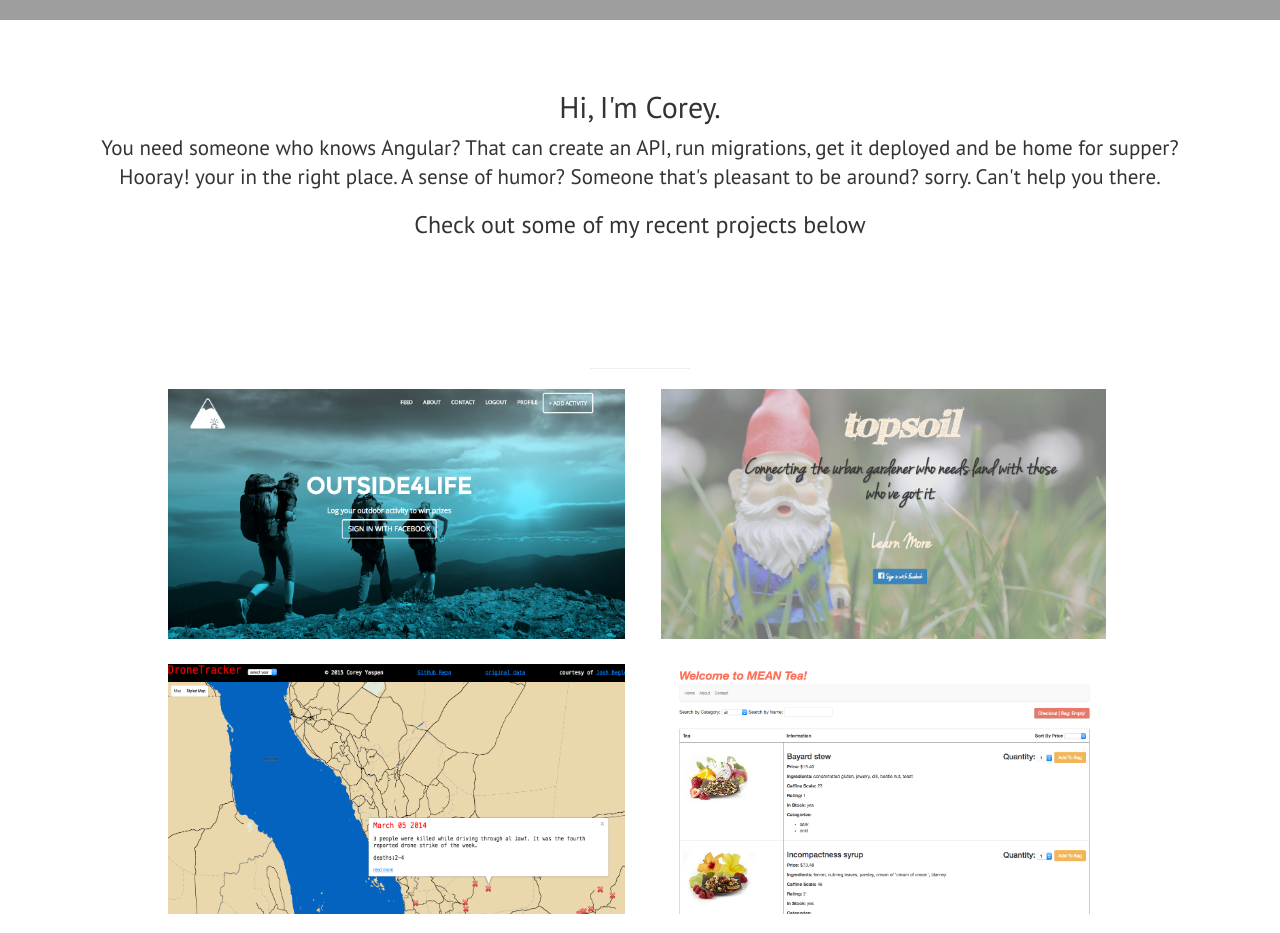
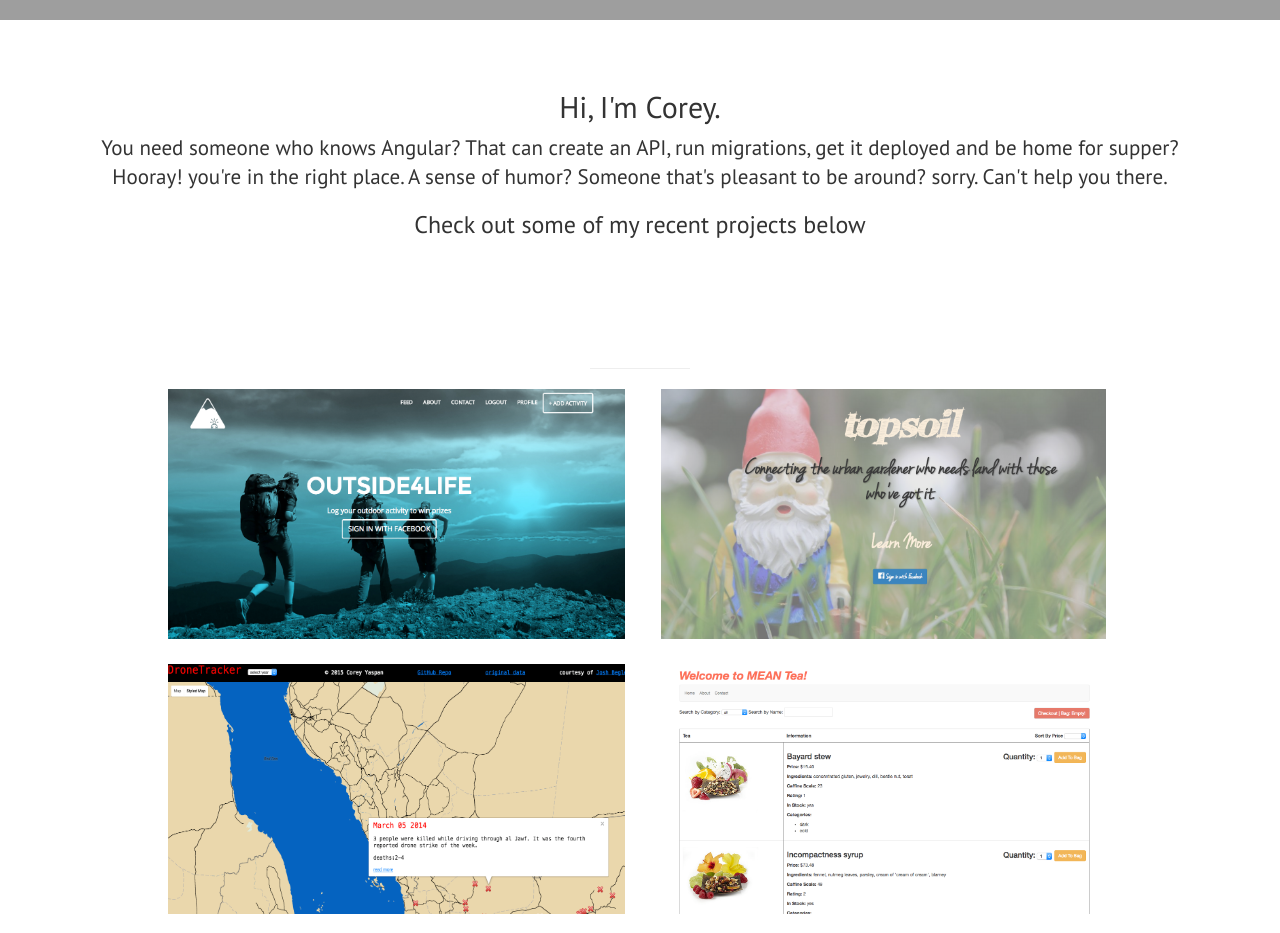
Before and after one commit to cspan00/portfolio_site, a plain HTML site: page public/index.html in a window 1280 px wide. Shown: the part 780-1713 px from the top of the page. Drawn offline with Linux system fonts and the light colour scheme; grey boxes are pictures that could not be loaded.

Commit message:
change text

```diff
--- a/public/index.html
+++ b/public/index.html
@@ -62,7 +62,7 @@ site, while important, is not where I want to be busting my butt. I'm working on
             <div class="row">
                 <div class="col-lg-12 text-center">
                     <h2>Hi, I'm Corey.</h2>
-                    <p class="lead">You need someone who knows Angular? That can create an API, run migrations, get it deployed and be home for supper? Hooray! your in the right place. A sense of humor? Someone that's pleasant to be around? sorry. Can't help you there.</p>
+                    <p class="lead">You need someone who knows Angular? That can create an API, run migrations, get it deployed and be home for supper? Hooray! you're in the right place. A sense of humor? Someone that's pleasant to be around? sorry. Can't help you there.</p>
                     <h3> Check out some of my recent projects below</h3>
                 </div>
             </div>
```
